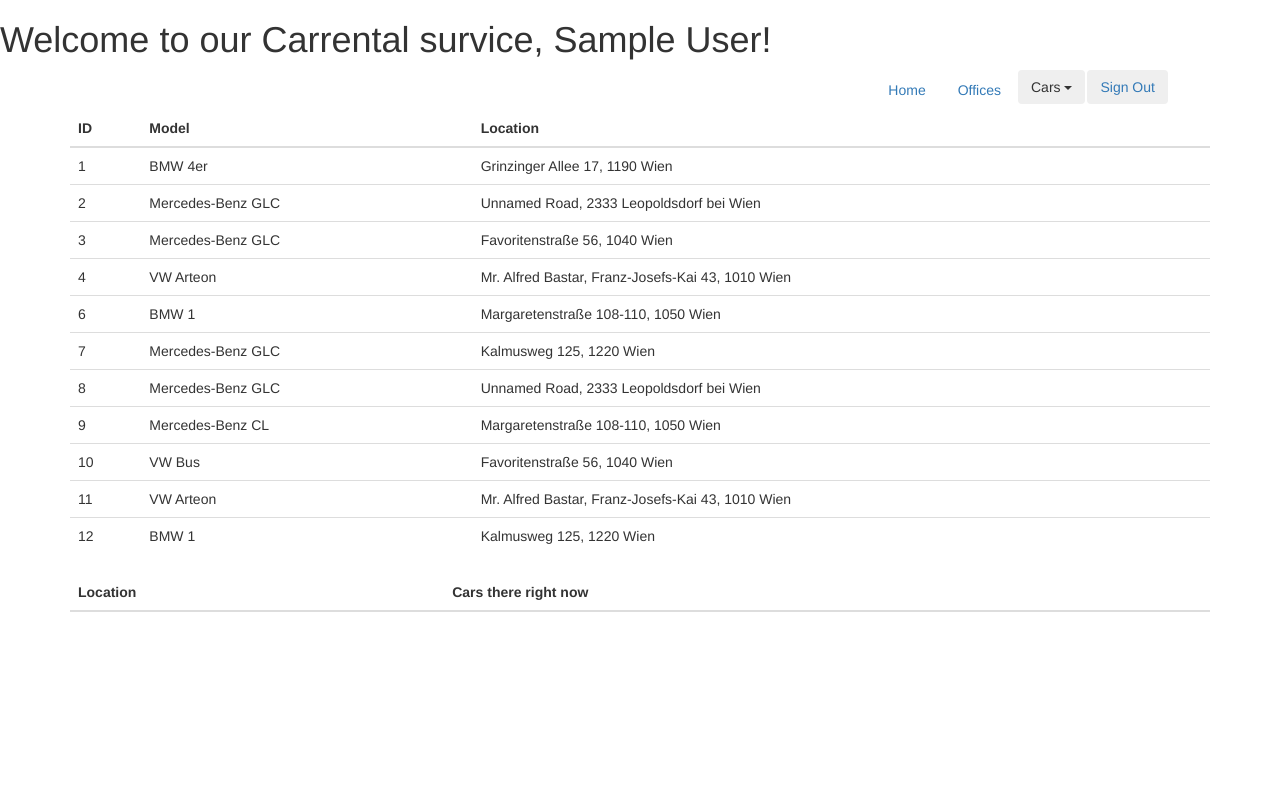
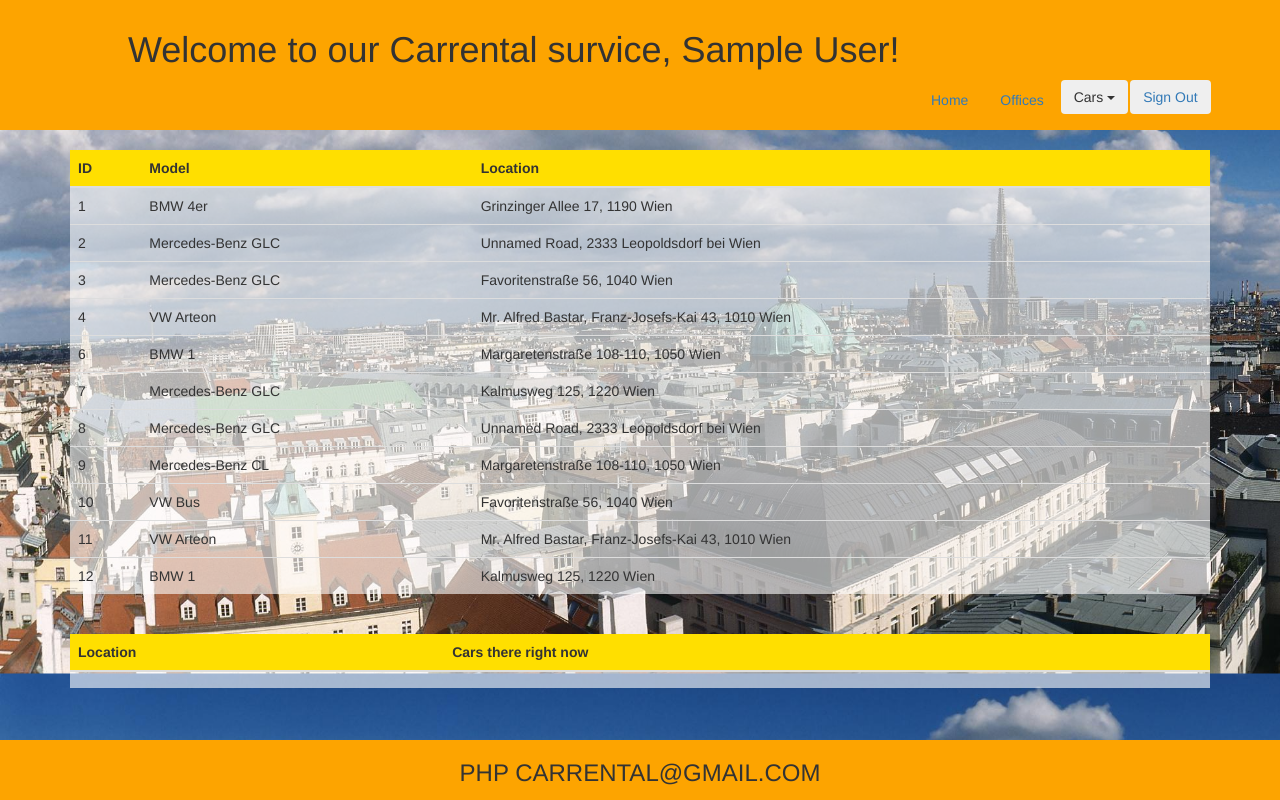
Before and after one commit to csteinkelner/Cornelia-Steinkelner-FSWD30-CodReview11, a PHP site: page /cars_locations.php in a window 1280 px wide. Run offline with PHP 8.4, Linux system fonts and the light colour scheme; the visitor is signed in with stand-in values (Sample User, id 1); data comes from the database, SQL or seed files in the repository; data that the repository does not hold is empty; some libraries are stand-ins or nearby versions.

Commit message:
made some frontend_still no number 7

```diff
--- a/cars_list.php
+++ b/cars_list.php
@@ -67,6 +67,7 @@
 			</table>
 		</div>
 	</div>
+	<?php include_once 'footer.php' ?>
 </body>
 </html>
 
--- a/cars_locations.php
+++ b/cars_locations.php
@@ -36,6 +36,8 @@
 	$cars6 = "SELECT COUNT(*) FROM `car` WHERE fk_location_id = 6";
 
 	$cars1_result = mysqli_query($conn, $cars1);
+	// $row1 = mysql_fetch_assoc($cars1_result);
+	// echo $row1[car];
 
 	include_once 'header_navbar.php'
 ?>
@@ -82,13 +84,14 @@
 				</thead>
 				<tbody>
 					<tr>
-						<td scope='row'><?php $location_result ?></td>
-						<td><?php $cars1_result ?></td>
+						<td scope='row'><?php  $location_result ?></td>
+						<td><?php echo $row1 ?></td>
 					</tr>
 				</tbody>
 			</table>
 		</div>
 	</div>
+	<?php include_once 'footer.php' ?>
 </body>
 </html>
 
--- /dev/null
+++ b/footer.php
@@ -0,0 +1,3 @@
+<footer class="footer">
+	<h3>PHP CARRENTAL@GMAIL.COM</h3>
+</footer>
--- a/header_navbar.php
+++ b/header_navbar.php
@@ -29,8 +29,6 @@
 	<header id="header" class="">
 		<h1>Welcome to our Carrental survice, <?php echo $customerRow['customerName']; ?>!</h1>
 
-
-	</header><!-- /header -->
 		<div class="row">
 			<div class="col-md-5 col-lg-4 col-5 col-md-offset-8 col-offset-8">
 
@@ -62,3 +60,4 @@
 		  		</ul>
 		  	</div>
 		</div>
+	</header><!-- /header -->
--- a/office_list.php
+++ b/office_list.php
@@ -52,6 +52,7 @@
 			</table>
 		</div>
 	</div>
+	<?php include_once 'footer.php' ?>
 </body>
 </html>
 
--- a/style.css
+++ b/style.css
@@ -1 +1,59 @@
 /* style.css */
+body{
+	background-image: url('img/wien.jpeg');
+	background-size: 100%;
+}
+header{
+	background-color: #FDA400; /*FF7F00*/
+	min-height: 130px;
+	height: auto;
+	padding-top: 10px;
+	padding-left: 10%;
+}
+#hero{
+	background-image: url('img/slide3.jpg');
+	background-size: 100%;
+	min-height: 590px;
+	height: auto;
+	width: 100%;
+}
+.col-4{
+	text-align: center;
+	margin-top: 2%;
+}
+img{
+	height: 200px;
+	/* width: 100%; */
+}
+#special{
+	width: 100%;
+	height: auto;
+}
+.box{
+	background-color: rgba(255,255,255,0.5);
+	margin: 5px;
+	padding: 5px;
+	padding-top: 20px;
+	color: black;
+	min-height: 450px;
+	border-radius: 20px;
+}
+/* TABLE_______________________________________ */
+table{
+	margin-top: 20px;
+}
+th{
+	background-color: #FFDF00;
+}
+td{
+	background-color: rgba(255,255,255,0.6);
+}
+/* FOOTER_________________________ */
+footer{
+	position: fixed;
+	bottom: 0;
+	width: 100%;
+	height: 60px; /* Set the fixed height of the footer here */
+	background-color: #FDA400;
+	text-align: center;
+}
```
Also changed, not shown: css_index_rehist.php (added, +10 -0 lines), home.php (+39 -6 lines), index.php (+2 -10 lines), register.php (+4 -10 lines), img/rent.jpg (added), img/rent2.jpg (added), img/rent3.jpg (added), img/road.jpg (added), img/road2.jpg (added), img/slide3.jpg (added), img/wien.jpeg (added). Lines whose indentation alone changed are shown as unchanged.
